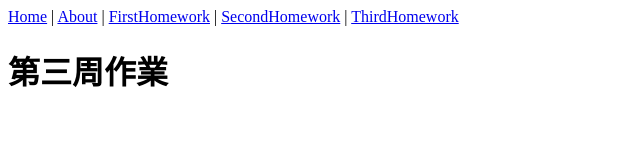
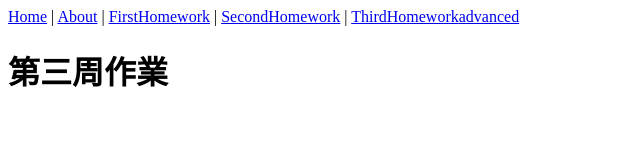
Before and after one commit to Funggggggggg/hexschool, a Vue app in the folder homeWork/vite-project/: page /thirdHomework in a window 1280 px wide. Shown: the top 160 px of the page, without its empty margins (0-640 px from the left). Built offline with nearby package versions, Linux system fonts and the light colour scheme.

Commit message:
作業三 開始

```diff
--- a/homeWork/vite-project/src/App.vue
+++ b/homeWork/vite-project/src/App.vue
@@ -7,5 +7,6 @@ import { RouterLink, RouterView } from 'vue-router'
   <RouterLink to="/firstHomework">FirstHomework</RouterLink> |
   <RouterLink to="/secondHomework">SecondHomework</RouterLink> |
   <RouterLink to="/thirdHomework">ThirdHomework</RouterLink>
+  <RouterLink to="/advanced">advanced</RouterLink>
   <RouterView />
 </template>
--- a/homeWork/vite-project/src/router/index.js
+++ b/homeWork/vite-project/src/router/index.js
@@ -12,34 +12,27 @@ const router = createRouter({
     {
       path: '/about',
       name: 'about',
-      // route level code-splitting
-      // this generates a separate chunk (About.[hash].js) for this route
-      // which is lazy-loaded when the route is visited.
       component: () => import('../views/AboutView.vue'),
     },
     {
       path: '/firstHomework',
       name: 'firstHomework',
-      // route level code-splitting
-      // this generates a separate chunk (About.[hash].js) for this route
-      // which is lazy-loaded when the route is visited.
       component: () => import('../views/FirstHomeworkView.vue'),
     },
     {
       path: '/secondHomework',
       name: 'secondHomework',
-      // route level code-splitting
-      // this generates a separate chunk (About.[hash].js) for this route
-      // which is lazy-loaded when the route is visited.
       component: () => import('../views/SecondHomeworkView.vue'),
     },
     {
       path: '/thirdHomework',
       name: 'thirdHomework',
-      // route level code-splitting
-      // this generates a separate chunk (About.[hash].js) for this route
-      // which is lazy-loaded when the route is visited.
       component: () => import('../views/ThirdHomeworkView.vue'),
+    },
+    {
+      psth: '/advanced',
+      name: 'advanced',
+      component: () => import('../views/AdvancedView.vue'),
     },
   ],
 })
--- /dev/null
+++ b/homeWork/vite-project/src/views/AdvancedView.vue
@@ -0,0 +1,5 @@
+<script setup></script>
+
+<template>
+  <h1>進階作業</h1>
+</template>
```
